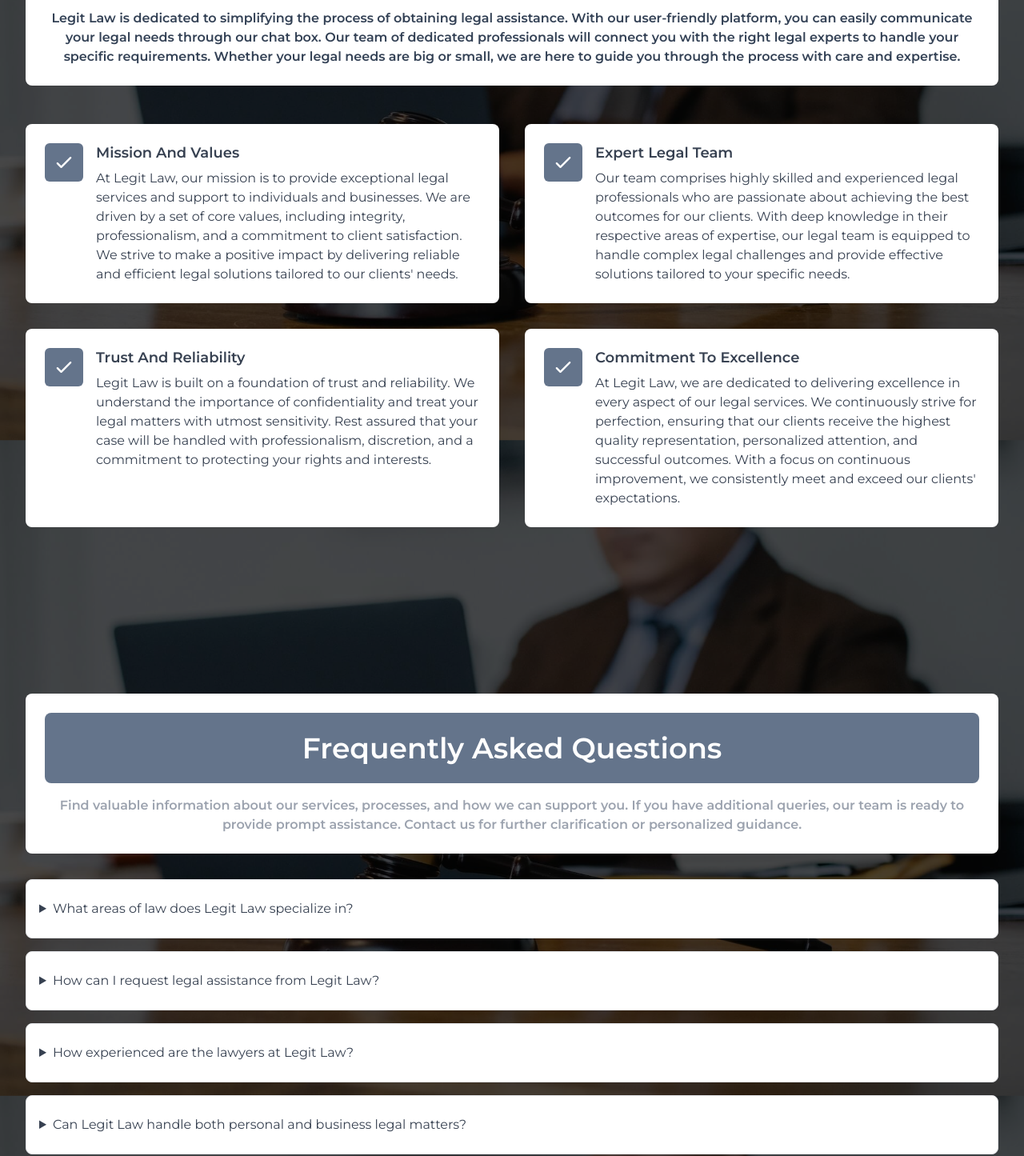
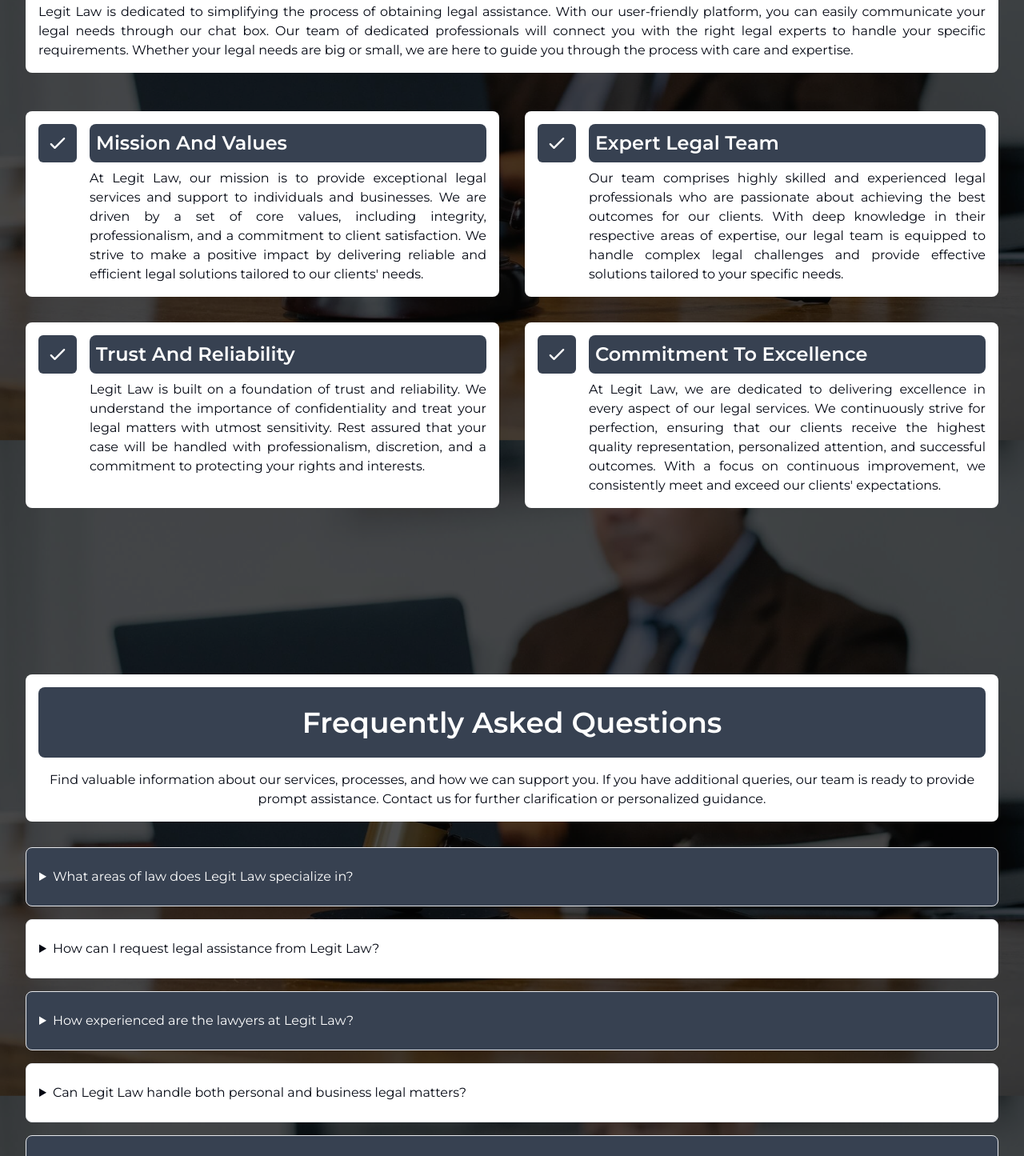
Before and after one commit to Anas-Rehberlik/Legit-Law.co.in, a website built with Vite: page about.html in a window 1280 px wide. Shown: the part 269-1714 px from the top of the page at 80% size. Built offline with nearby package versions, Linux system fonts and the light colour scheme.

Commit message:
Style: Enhance design and responsiveness

```diff
--- a/about.html
+++ b/about.html
@@ -5,7 +5,8 @@
   <meta charset="UTF-8">
   <meta http-equiv="X-UA-Compatible" content="IE=edge">
   <meta name="viewport" content="width=device-width, initial-scale=1.0">
-  <title>Document</title>
+  <title>About Us</title>
+
   <link rel="stylesheet" href="/style.css">
   <script defer type="module" src="/main.js"></script>
 
@@ -13,6 +14,25 @@
   <link rel="preconnect" href="https://fonts.googleapis.com">
   <link rel="preconnect" href="https://fonts.gstatic.com" crossorigin>
   <link href="https://fonts.googleapis.com/css2?family=Montserrat:wght@400;600&display=swap" rel="stylesheet">
+
+
+
+
+<!-- Favicon Start -->
+<link rel="icon" type="image/png" href="/favicon/favicon-16x16.png" sizes="16x16">
+<link rel="icon" type="image/png" href="/favicon/favicon-32x32.png" sizes="32x32">
+<link rel="icon" type="image/ico" href="/assets/favicon.ico">
+
+<!-- Apple Touch Icon -->
+<link rel="apple-touch-icon" href="/favicon/apple-touch-icon.png">
+
+<!-- Android Chrome Icons -->
+<link rel="icon" type="image/png" sizes="192x192" href="/favicon/android-chrome-192x192.png">
+<link rel="icon" type="image/png" sizes="512x512" href="/favicon/android-chrome-512x512.png">
+
+<!-- Favicon End -->
+
+
 
 
 
@@ -30,59 +50,67 @@
 
 
 
-
-
-
-
-
 <!-- About Us Start Here  -->
 
-<section class="mt-10 bg-black bg-opacity-70 text-gray-100 font-Montserrat">
+<section class="mt-10 bg-black bg-opacity-70 text-gray-950 font-Montserrat">
 
   <div class="container max-w-xl p-6 py-28 mx-auto lg:px-8 lg:max-w-7xl">
 
-    <div class="bg-white rounded-lg p-6">
+    <div class="bg-white rounded-lg p-4 ">
 
-      <h1 class="text-2xl font-bold capitalize lg:text-4xl text-center sm:text-5xl bg-slate-500 rounded-lg p-6 text-white">About Us</h1>
-      <p class="mx-auto mt-4 font-semibold text-base text-center text-slate-700">Legit Law is dedicated to simplifying the process of obtaining legal assistance. With our user-friendly platform, you can easily communicate your legal needs through our chat box. Our team of dedicated professionals will connect you with the right legal experts to handle your specific requirements. Whether your legal needs are big or small, we are here to guide you through the process with care and expertise.</p>
+      <h1 class="text-2xl md:text-3xl font-bold capitalize lg:text-4xl text-center  bg-gray-700 rounded-lg p-4 md:p-6 text-white">About Us</h1>
+
+      <p class="mx-auto mt-4 font-medium text-sm md:text-base  text-justify text-gray-950">Legit Law is dedicated to simplifying the process of obtaining legal assistance. With our user-friendly platform, you can easily communicate your legal needs through our chat box. Our team of dedicated professionals will connect you with the right legal experts to handle your specific requirements. Whether your legal needs are big or small, we are here to guide you through the process with care and expertise.</p>
     </div>
 
     <div class="grid grid-cols-1 gap-8 mt-12 md:grid-cols-2">
 
-      <div class="bg-white rounded-lg p-6">
 
-        <div class="flex">
 
-          <div class="flex-shrink-0">
+             <!-- 1st Box  -->
+      <div class="bg-white rounded-lg p-4  ">
 
-            <div class="flex items-center justify-center w-8 h-8 md:w-12 md:h-12  rounded-md bg-slate-500 text-white">
+        <div class=" flex ">
+
+          <div class="hidden lg:flex flex-shrink-0 ">
+
+            <div class="flex items-center justify-center w-8 h-8 lg:w-12 lg:h-12  rounded-md  bg-gray-700 text-white">
               <svg xmlns="http://www.w3.org/2000/svg" fill="none" viewBox="0 0 24 24" stroke="currentColor" class="w-7 h-7">
                 <path stroke-linecap="round" stroke-linejoin="round" stroke-width="2" d="M5 13l4 4L19 7"></path>
               </svg>
             </div>
 
           </div>
-          <div class="ml-4">
-            <h4 class="text-lg font-bold leading-6 text-gray-700 ">Mission And Values</h4>
-            <p class="mt-2 text-gray-700 font-medium">At Legit Law, our mission is to provide exceptional legal services and support to individuals and businesses. We are driven by a set of core values, including integrity, professionalism, and a commitment to client satisfaction. We strive to make a positive impact by delivering reliable and efficient legal solutions tailored to our clients' needs.</p>
+
+          <div class="lg:ml-4 ">
+            <h4 class="text-lg text-center md:text-left md:text-2xl font-semibold leading-6 text-white bg-gray-700 rounded-lg p-2 ">Mission And Values</h4>
+
+            <p class="mt-2 text-gray-950 font-medium text-sm md:text-base  text-justify   ">At Legit Law, our mission is to provide exceptional legal services and support to individuals and businesses. We are driven by a set of core values, including integrity, professionalism, and a commitment to client satisfaction. We strive to make a positive impact by delivering reliable and efficient legal solutions tailored to our clients' needs.</p>
           </div>
         </div>
       </div>
 
 
+             <!-- 2nd Box  -->
 
-      <div class="bg-white rounded-lg p-6">
+      <div class="bg-white rounded-lg p-4">
+
         <div class="flex">
-          <div class="flex-shrink-0">
-            <div class="flex items-center justify-center w-8 h-8 md:w-12 md:h-12  rounded-md bg-slate-500 text-white">
+
+          <div class="hidden lg:flex flex-shrink-0">
+
+            <div class="flex items-center justify-center w-8 h-8 lg:w-12 lg:h-12  rounded-md bg-gray-700 text-white">
               <svg xmlns="http://www.w3.org/2000/svg" fill="none" viewBox="0 0 24 24" stroke="currentColor" class="w-7 h-7">
                 <path stroke-linecap="round" stroke-linejoin="round" stroke-width="2" d="M5 13l4 4L19 7"></path>
               </svg>
             </div>
           </div>
-          <div class="ml-4">
-            <h4 class="text-lg font-bold leading-6 text-gray-700">Expert Legal Team</h4>
-            <p class="mt-2 text-gray-700 font-medium">Our team comprises highly skilled and experienced legal professionals who are passionate about achieving the best outcomes for our clients. With deep knowledge in their respective areas of expertise, our legal team is equipped to handle complex legal challenges and provide effective solutions tailored to your specific needs.</p>
+
+          <div class="lg:ml-4">
+
+            <h4 class="text-center md:text-left text-lg md:text-2xl font-semibold leading-6 text-white bg-gray-700 rounded-lg p-2 ">Expert Legal Team</h4>
+
+            <p class="mt-2 text-gray-950 font-medium text-sm md:text-base text-justify  ">Our team comprises highly skilled and experienced legal professionals who are passionate about achieving the best outcomes for our clients. With deep knowledge in their respective areas of expertise, our legal team is equipped to handle complex legal challenges and provide effective solutions tailored to your specific needs.</p>
           </div>
         </div>
       </div>
@@ -91,20 +119,27 @@
 
 
 
+                   <!-- 3rd Box  -->
 
-      <div class="bg-white rounded-lg p-6">
+      <div class="bg-white rounded-lg p-4">
         <div class="flex">
-          <div class="flex-shrink-0">
-            <div class="flex items-center justify-center w-8 h-8 md:w-12 md:h-12  rounded-md bg-slate-500 text-white">
+          <div class="hidden lg:flex flex-shrink-0">
+
+            <div class="flex items-center justify-center w-8 h-8 lg:w-12 lg:h-12  rounded-md bg-gray-700 text-white">
+
               <svg xmlns="http://www.w3.org/2000/svg" fill="none" viewBox="0 0 24 24" stroke="currentColor" class="w-7 h-7">
                 <path stroke-linecap="round" stroke-linejoin="round" stroke-width="2" d="M5 13l4 4L19 7"></path>
               </svg>
             </div>
           </div>
-          <div class="ml-4">
-            <h4 class="text-lg font-bold leading-6 text-gray-700">Trust And Reliability
+
+
+          <div class="lg:ml-4">
+
+            <h4 class="text-center md:text-left text-lg md:text-2xl font-semibold leading-6 text-white bg-gray-700 rounded-lg p-2 ">Trust And Reliability
             </h4>
-            <p class="mt-2 text-gray-700 font-medium">Legit Law is built on a foundation of trust and reliability. We understand the importance of confidentiality and treat your legal matters with utmost sensitivity. Rest assured that your case will be handled with professionalism, discretion, and a commitment to protecting your rights and interests.
+
+            <p class="mt-2 text-gray-950 font-medium text-sm md:text-base text-justify ">Legit Law is built on a foundation of trust and reliability. We understand the importance of confidentiality and treat your legal matters with utmost sensitivity. Rest assured that your case will be handled with professionalism, discretion, and a commitment to protecting your rights and interests.
 
             </p>
           </div>
@@ -115,21 +150,27 @@
 
 
 
+             <!-- 4th Box  -->
 
 
-      <div class="bg-white rounded-lg p-6">
+      <div class="bg-white rounded-lg p-4">
         <div class="flex">
-          <div class="flex-shrink-0">
-            <div class="flex items-center justify-center w-8 h-8 md:w-12 md:h-12  rounded-md bg-slate-500 text-white">
+          <div class="hidden lg:flex flex-shrink-0">
+
+            <div class="flex items-center justify-center w-8 h-8 lg:w-12 lg:h-12  rounded-md bg-gray-700 text-white">
+
               <svg xmlns="http://www.w3.org/2000/svg" fill="none" viewBox="0 0 24 24" stroke="currentColor" class="w-7 h-7">
                 <path stroke-linecap="round" stroke-linejoin="round" stroke-width="2" d="M5 13l4 4L19 7"></path>
               </svg>
             </div>
           </div>
-          <div class="ml-4">
-            <h4 class="text-lg font-bold leading-6 text-gray-700">Commitment To Excellence
+
+          <div class="lg:ml-4">
+
+            <h4 class="text-center md:text-left text-lg md:text-2xl font-semibold leading-6 text-white bg-gray-700 rounded-lg p-2 ">Commitment To Excellence
             </h4>
-            <p class="mt-2 text-gray-700 font-medium">At Legit Law, we are dedicated to delivering excellence in every aspect of our legal services. We continuously strive for perfection, ensuring that our clients receive the highest quality representation, personalized attention, and successful outcomes. With a focus on continuous improvement, we consistently meet and exceed our clients' expectations.</p>
+
+            <p class="mt-2 text-gray-950 font-medium text-sm md:text-base text-justify  ">At Legit Law, we are dedicated to delivering excellence in every aspect of our legal services. We continuously strive for perfection, ensuring that our clients receive the highest quality representation, personalized attention, and successful outcomes. With a focus on continuous improvement, we consistently meet and exceed our clients' expectations.</p>
           </div>
         </div>
       </div>
@@ -154,13 +195,16 @@
 <!-- FAQ Start  -->
 
 
-<section class="bg-black bg-opacity-70 text-gray-700  font-Montserrat pt-16" id="Faq">
+<section class="bg-black bg-opacity-70 text-gray-950  font-Montserrat pt-16" id="Faq">
 
 	<div class="container flex flex-col justify-center px-4 py-8 mx-auto md:p-8  ">
 
-     <div class=" bg-white rounded-lg p-6 mb-8 ">
-		<h2 class="text-2xl font-bold text-center  sm:text-4xl  bg-slate-500 rounded-lg p-6 text-white">Frequently Asked Questions</h2>
-		<p class="hidden lg:flex mt-4  font-semibold text-center text-gray-400 ">Find valuable information about our services, processes, and how we can support you. If you have additional queries, our team is ready to provide prompt assistance. Contact us for further clarification or personalized guidance.</p>
+     <div class=" bg-white rounded-lg p-4 mb-8 ">
+
+		<h2 class="text-2xl md:text-3xl lg:text-4xl
+    font-bold text-center   bg-gray-700 rounded-lg p-4 md:p-6 text-white">Frequently Asked Questions</h2>
+
+		<p class="flex mt-4  font-medium text-justify md:text-center text-gray-950 text-sm md:text-base  ">Find valuable information about our services, processes, and how we can support you. If you have additional queries, our team is ready to provide prompt assistance. Contact us for further clarification or personalized guidance.</p>
 
     </div>
 
@@ -169,14 +213,16 @@
            <!-- Question-1  -->
 		<div class="space-y-4 ">
 
-			<details class="w-full border bg-white rounded-lg ">
+			<details class="w-full border bg-gray-700 rounded-lg font-medium text-sm md:text-base">
 
-				<summary class="px-4 py-6 focus:outline-none focus-visible:ring-indigo-400">What areas of law does Legit Law specialize in?
+
+				<summary class="px-4 py-5 md:py-6 focus:outline-none focus-visible:ring-white  text-white  ">What areas of law does Legit Law specialize in?
           </summary>
 
-				<p class="px-4 py-6 pt-0 ml-4 -mt-4 text-gray-400">Legit Law offers a wide range of legal services, including civil litigation, criminal law, family law, corporate law, real estate law, employment law, intellectual property law, immigration law, and legal documentation.
+				<p class="px-4 py-6 pt-0 ml-4 -mt-4 text-white">Legit Law offers a wide range of legal services, including civil litigation, criminal law, family law, corporate law, real estate law, employment law, intellectual property law, immigration law, and legal documentation.
 
         </p>
+
 
 			</details>
 
@@ -184,10 +230,12 @@
 
 
            <!-- Question-2  -->
-			<details class="w-full border rounded-lg bg-white ">
-				<summary class="px-4 py-6 focus:outline-none focus-visible:ring-indigo-400 ">How can I request legal assistance from Legit Law?
+			<details class="w-full border rounded-lg bg-white font-medium text-sm md:text-base">
+
+				<summary class="px-4 py-5 md:py-6 focus:outline-none focus-visible:ring-gray-950  text-gray-950 ">How can I request legal assistance from Legit Law?
           </summary>
-				<p class="px-4 py-6 pt-0 ml-4 -mt-4 text-gray-400">Requesting legal assistance from Legit Law is quick and convenient. You have two options: <br> <br>
+
+				<p class="px-4 py-6 pt-0 ml-4 -mt-4 text-gray-950">Requesting legal assistance from Legit Law is quick and convenient. You have two options: <br> <br>
 
           <b>1.Chat Option:</b> Simply use the chat feature on our website to provide details about your legal needs. Our team will promptly contact you to discuss your requirements and guide you through the process. <br> <br>
 
@@ -198,29 +246,33 @@
 
 
         <!-- Question-3  -->
-			<details class="w-full border rounded-lg bg-white ">
-				<summary class="px-4 py-6 focus:outline-none focus-visible:ring-indigo-400">How experienced are the lawyers at Legit Law?
+			<details class="w-full border rounded-lg bg-gray-700 font-medium text-sm md:text-base">
+
+				<summary class="px-4 py-5 md:py-6 focus:outline-none focus-visible:ring-white text-white">How experienced are the lawyers at Legit Law?
           </summary>
-				<p class="px-4 py-6 pt-0 ml-4 -mt-4 text-gray-400">Legit Law has a team of experienced lawyers with a proven track record in their respective fields. Our lawyers have extensive knowledge and expertise in handling a wide range of legal matters, ensuring top-tier representation and tailored solutions for our clients.
+
+				<p class="px-4 py-6 pt-0 ml-4 -mt-4 text-white">Legit Law has a team of experienced lawyers with a proven track record in their respective fields. Our lawyers have extensive knowledge and expertise in handling a wide range of legal matters, ensuring top-tier representation and tailored solutions for our clients.
         </p>
 			</details>
 
 
         <!-- Question-4  -->
-			<details class="w-full border rounded-lg bg-white ">
-				<summary class="px-4 py-6 focus:outline-none focus-visible:ring-indigo-400">Can Legit Law handle both personal and business legal matters?
+			<details class="w-full border rounded-lg bg-white font-medium text-sm md:text-base">
+
+				<summary class="px-4 py-5 md:py-6 focus:outline-none focus-visible:ring-gray-950 text-gray-950">Can Legit Law handle both personal and business legal matters?
         </summary>
-				<p class="px-4 py-6 pt-0 ml-4 -mt-4 text-gray-400">Yes, Legit Law handles a wide range of legal matters for both individuals and businesses. Whether you need assistance with personal or business-related issues, our experienced team of lawyers is here to provide the necessary guidance and support. From legal advice to representation, we have the expertise to address your specific legal needs effectively.
+
+				<p class="px-4 py-6 pt-0 ml-4 -mt-4 text-gray-950">Yes, Legit Law handles a wide range of legal matters for both individuals and businesses. Whether you need assistance with personal or business-related issues, our experienced team of lawyers is here to provide the necessary guidance and support. From legal advice to representation, we have the expertise to address your specific legal needs effectively.
         </p>
 			</details>
 
 
 
          <!-- Question-5  -->
-			<details class="w-full border rounded-lg bg-white ">
-				<summary class="px-4 py-6 focus:outline-none focus-visible:ring-indigo-400">How do I stay updated on the progress of my case?
+			<details class="w-full border rounded-lg bg-gray-700 font-medium text-sm md:text-base">
+				<summary class="px-4 py-5 md:py-6  focus:outline-none focus-visible:ring-white text-white">How do I stay updated on the progress of my case?
         </summary>
-				<p class="px-4 py-6 pt-0 ml-4 -mt-4 text-gray-400">At Legit Law, we value transparent communication with our clients. We will keep you informed about the progress of your case, provide regular updates, and promptly respond to any inquiries or concerns you may have.
+				<p class="px-4 py-6 pt-0 ml-4 -mt-4 text-white">At Legit Law, we value transparent communication with our clients. We will keep you informed about the progress of your case, provide regular updates, and promptly respond to any inquiries or concerns you may have.
         </p>
 			</details>
 
@@ -228,10 +280,10 @@
 
 
            <!-- Question-6  -->
-			<details class="w-full border rounded-lg bg-white ">
-				<summary class="px-4 py-6 focus:outline-none focus-visible:ring-indigo-400">Is my information kept confidential with Legit Law?
+			<details class="w-full border rounded-lg bg-white font-medium text-sm md:text-base">
+				<summary class="px-4 py-5 md:py-6 focus:outline-none focus-visible:ring-gray-950 text-gray-950">Is my information kept confidential with Legit Law?
         </summary>
-				<p class="px-4 py-6 pt-0 ml-4 -mt-4 text-gray-400">Yes, we uphold strict confidentiality standards and ensure that all client information remains private and protected. Your privacy and trust are of utmost importance to us.
+				<p class="px-4 py-6 pt-0 ml-4 -mt-4 text-gray-950">Yes, we uphold strict confidentiality standards and ensure that all client information remains private and protected. Your privacy and trust are of utmost importance to us.
         </p>
 			</details>
 
@@ -239,10 +291,11 @@
 
 
            <!-- Question-7  -->
-			<details class="w-full border rounded-lg bg-white ">
-				<summary class="px-4 py-6 focus:outline-none focus-visible:ring-indigo-400">What are the payment options at Legit Law?
+			<details class="w-full border rounded-lg bg-gray-700 font-medium text-sm md:text-base">
+
+				<summary class="px-4 py-5 md:py-6 focus:outline-none focus-visible:ring-white text-white">What are the payment options at Legit Law?
         </summary>
-				<p class="px-4 py-6 pt-0 ml-4 -mt-4 text-gray-400">We offer flexible payment options to accommodate our clients' needs. Our fee structure will be discussed during the initial consultation, and we strive to provide transparent and competitive pricing for our services.
+				<p class="px-4 py-6 pt-0 ml-4 -mt-4 text-white">We offer flexible payment options to accommodate our clients' needs. Our fee structure will be discussed during the initial consultation, and we strive to provide transparent and competitive pricing for our services.
         </p>
 			</details>
 
@@ -271,7 +324,7 @@
 
 <div class="bg-black bg-opacity-70 font-Montserrat">
   <div class="text-center w-full mx-auto py-12 px-4 sm:px-6 lg:py-16 lg:px-8 z-20">
-      <h2 class="text-base font-extrabold text-black dark:text-white sm:text-4xl">
+      <h2 class="text-base font-extrabold text-white md:text-3xl lg:text-4xl">
           <span class="block">
             Have questions or need assistance?
 
@@ -287,7 +340,7 @@
       <a href="/contact.html" class="block">
       <div  class="lg:mt-0 lg:flex-shrink-0">
           <div class="mt-12 inline-flex rounded-md shadow">
-              <button  type="button" class="py-2 px-4   lg:py-4 lg:px-6  bg-slate-500 hover:bg-slate-600 focus:ring-indigo-500 focus:ring-offset-indigo-200 text-white w-full transition ease-in duration-200 text-center text-base font-semibold shadow-md focus:outline-none focus:ring-2 focus:ring-offset-2  rounded-lg ">
+              <button  type="button" class="py-2 px-3   lg:py-3 lg:px-6  bg-white hover:bg-gray-700 focus:ring-gray-950 focus:ring-offset-indigo-200 text-gray-950 hover:text-white w-full transition ease-in duration-200 text-center text-base lg:text-lg font-semibold shadow-md focus:outline-none focus:ring-2 focus:ring-offset-2  rounded-lg ">
                   Contact Us
               </button>
           </div>
@@ -309,7 +362,5 @@
 
 
 
-
-
 </body>
 </html>
```
